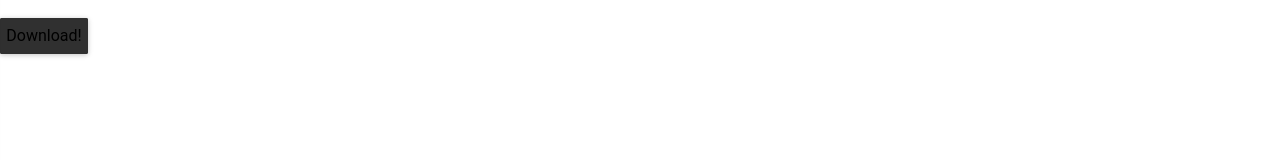
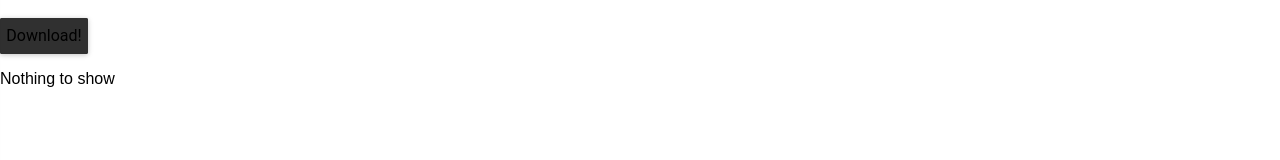
Before and after one commit to pelovett/CrestedDuckTeamMatcher, a React (Create React App) app in the folder team-app/: page /result in a window 1280 px wide. Shown: the part 126-286 px from the top of the page. Built offline with nearby package versions, Linux system fonts and the light colour scheme; what react-tap-event-plugin would draw is missing.

Commit message:
Adding Main and Result file.

```diff
--- a/team-app/src/Main.js
+++ b/team-app/src/Main.js
@@ -33,7 +33,8 @@ class Main extends Component {
         if (xhr.status === 200) {
           alert(xhr.responseText)
           // browserHistory.push('result');
-          this.props.history.push('/result');
+          // this.context.router.push('/result');
+          this.props.route.parentCallback(xhr.responseText);
         } else {
           alert("Error", xhr.statusText);
         }
--- a/team-app/src/Result.js
+++ b/team-app/src/Result.js
@@ -10,12 +10,20 @@ const styles = {
 
 class Result extends Component {
 	render() {
+		var data;
+		if(this.props.csvData == null) {
+			data = "Nothing to show";
+		}
+		else {
+			data = this.props.csvData;
+		}
 		return (
 			<div className="results-page">
 				<h1>The results are in!</h1>
 				<a href="/return-files/" target="blank">
 					<RaisedButton className='btn btn-default'>Download!</RaisedButton>
 				</a>
+				<p>{data}</p>
 			</div>
 		);
 	}
```
